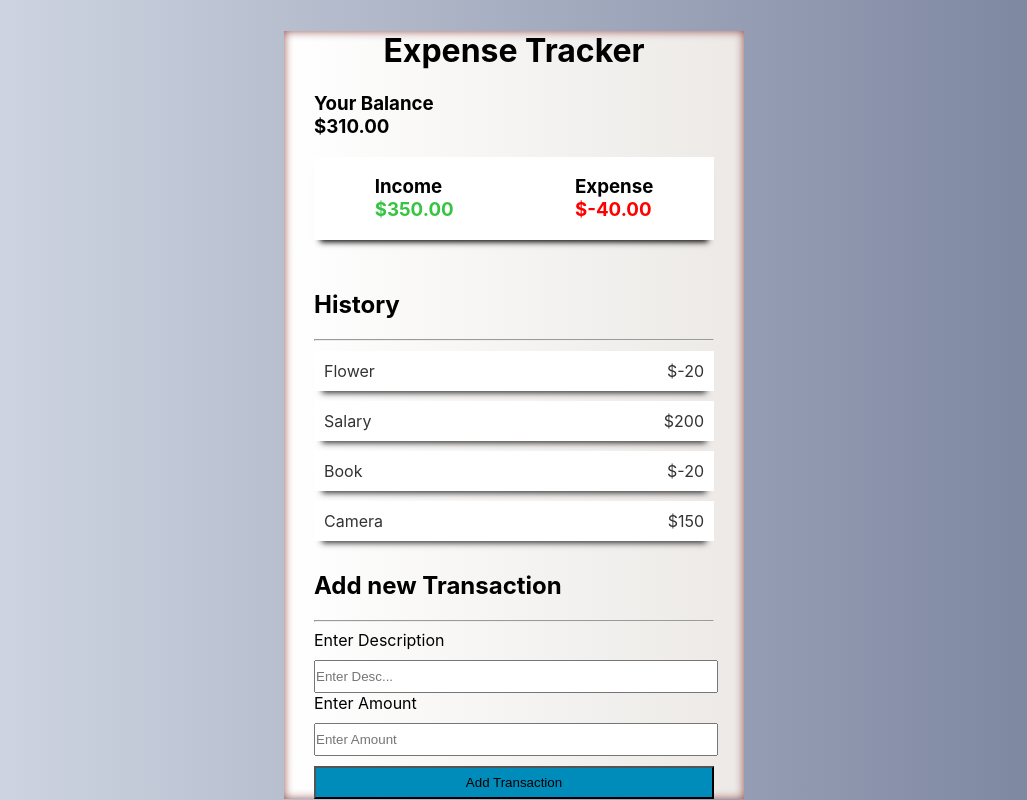
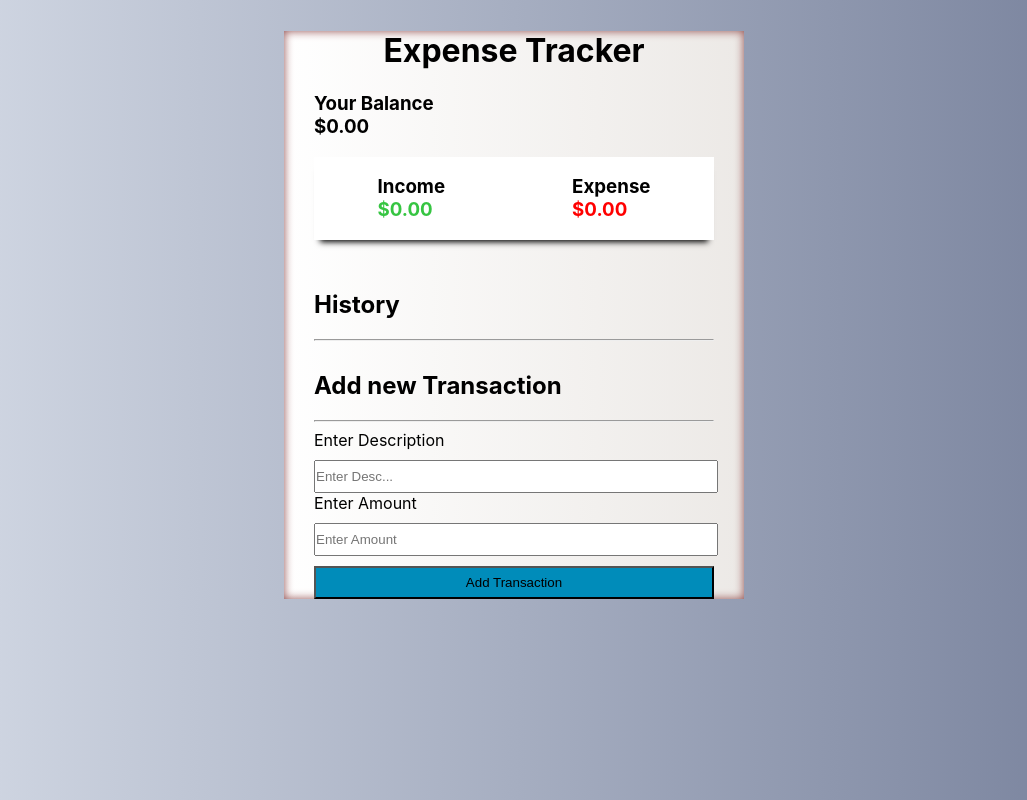
Before and after one commit to ZakirBangash/BootcampProject1ExpenseTracker, a React (Create React App) app: page / in a window 1280 px wide. Shown: the whole page, without its empty margins (126-1153 px from the left). Built offline with nearby package versions, Linux system fonts and the light colour scheme.

Commit message:
ExpenseTrackerFull

```diff
--- a/src/GlobalState.js
+++ b/src/GlobalState.js
@@ -1,11 +1,6 @@
 import React, { useReducer, createContext } from 'react'
 
-const transactions = [
-    { id: 1, text: "Flower", Amount: -20 },
-    { id: 2, text: "Salary", Amount: 200 },
-    { id: 3, text: "Book", Amount: -20 },
-    { id: 4, text: "Camera", Amount: 150 },
-];
+const transactions = [ ];
 
 
 
```
